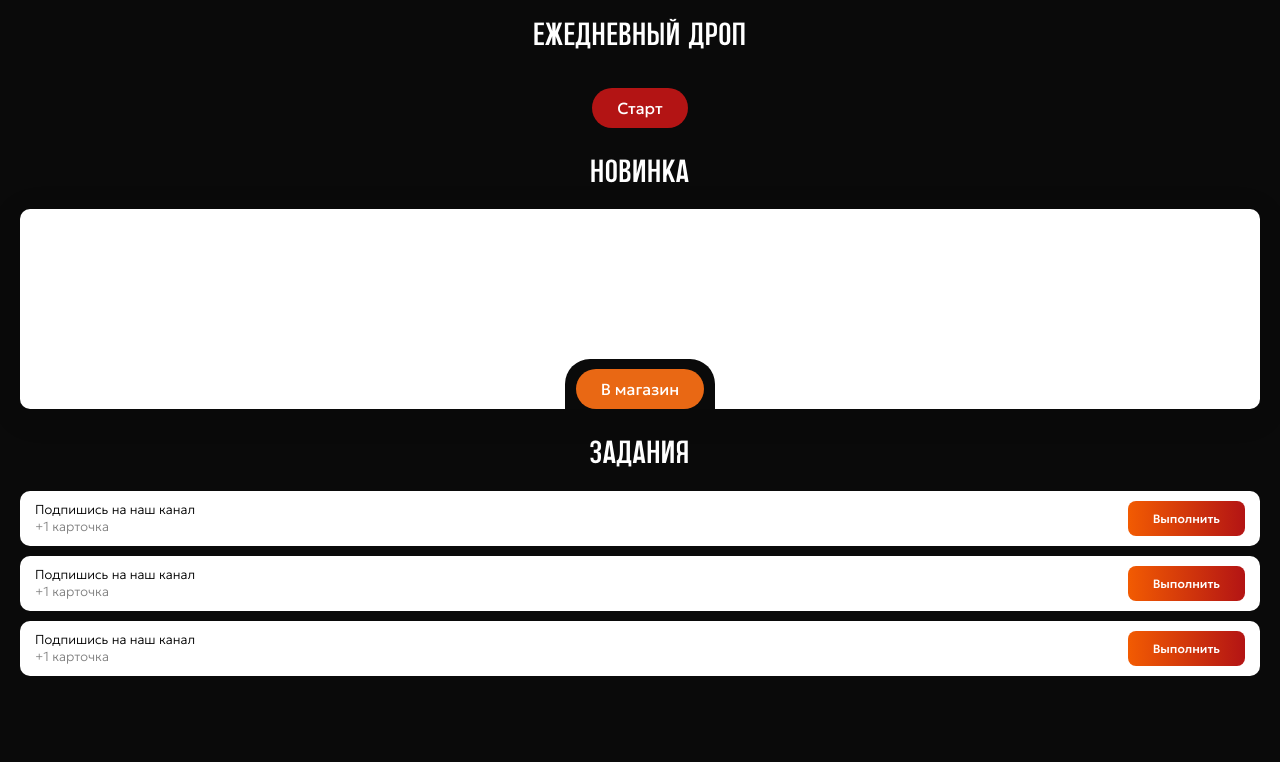
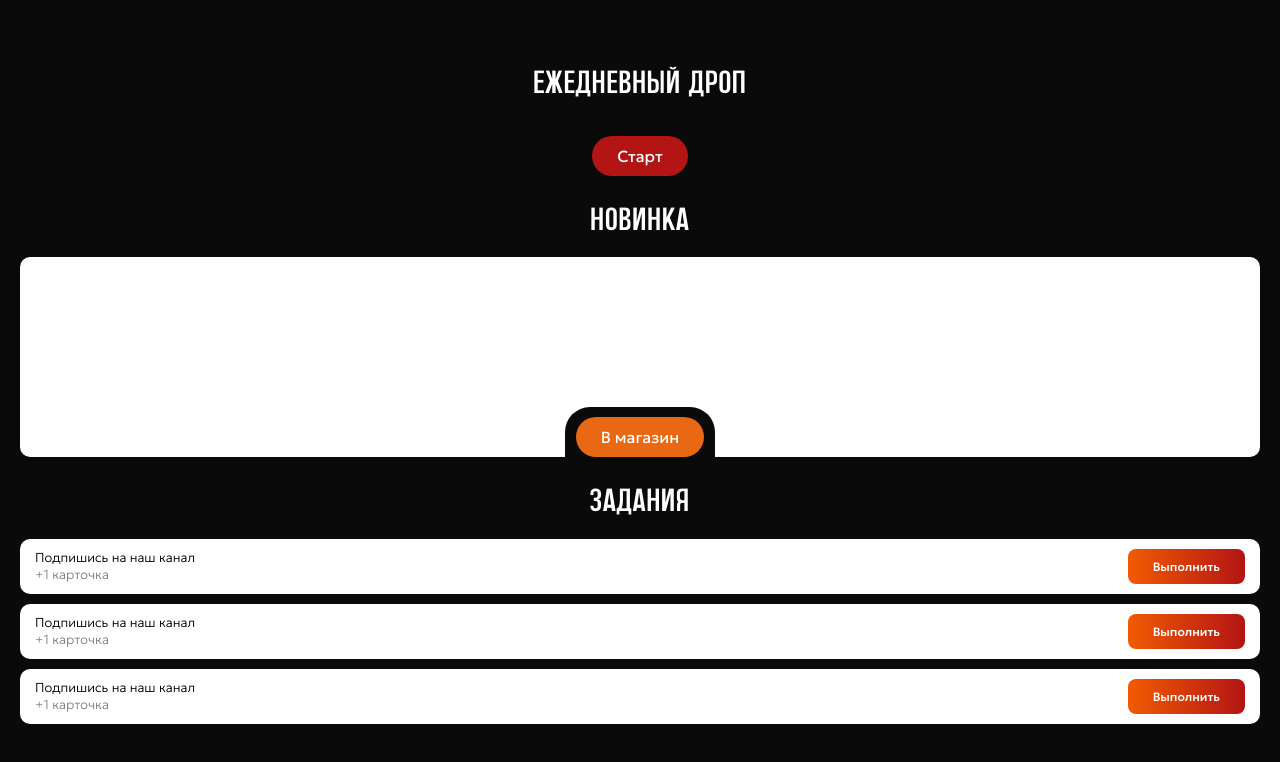
Before and after one commit to w1rexel/flip_fmsbot, a website: page index.html in a window 1280 px wide. Drawn offline with Linux system fonts and the light colour scheme.

Commit message:
Add files via upload

```diff
--- a/styles.css
+++ b/styles.css
@@ -40,7 +40,7 @@
   background-color: #0A0A0A;
   margin-left: 20px;
   margin-right: 20px;
-  padding-top: env(safe-area-inset-top, 20px);
+  padding-top: 40px;
   }
 
   #splash {
```
